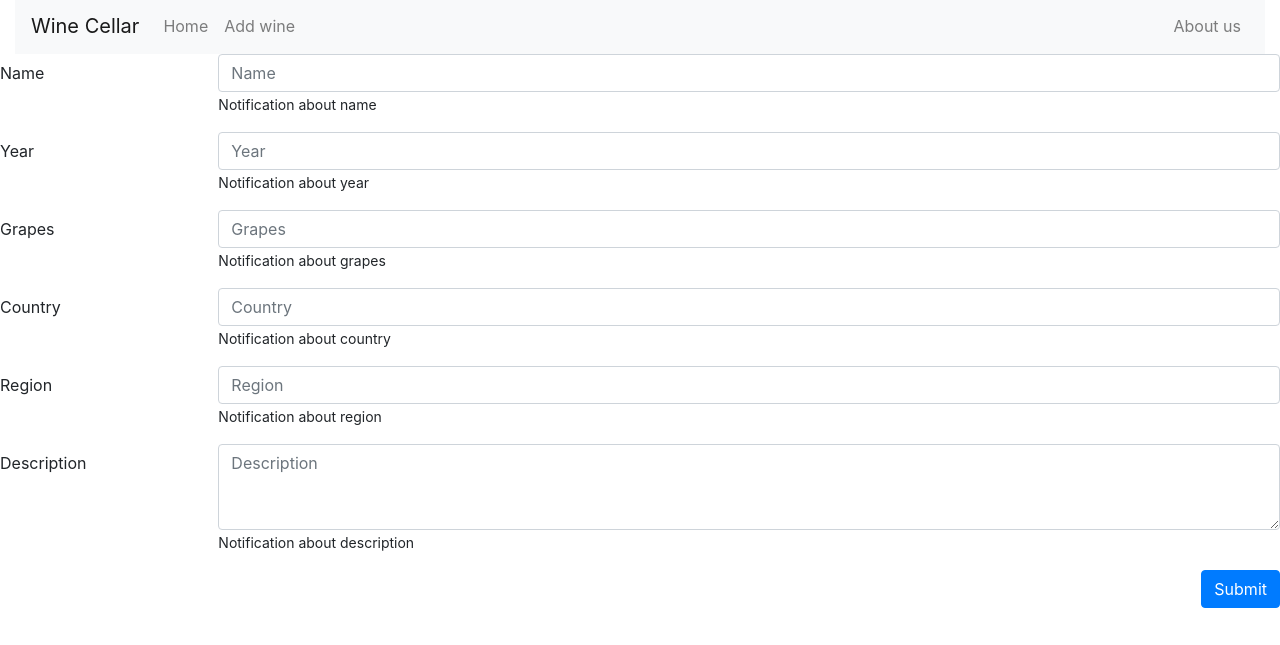
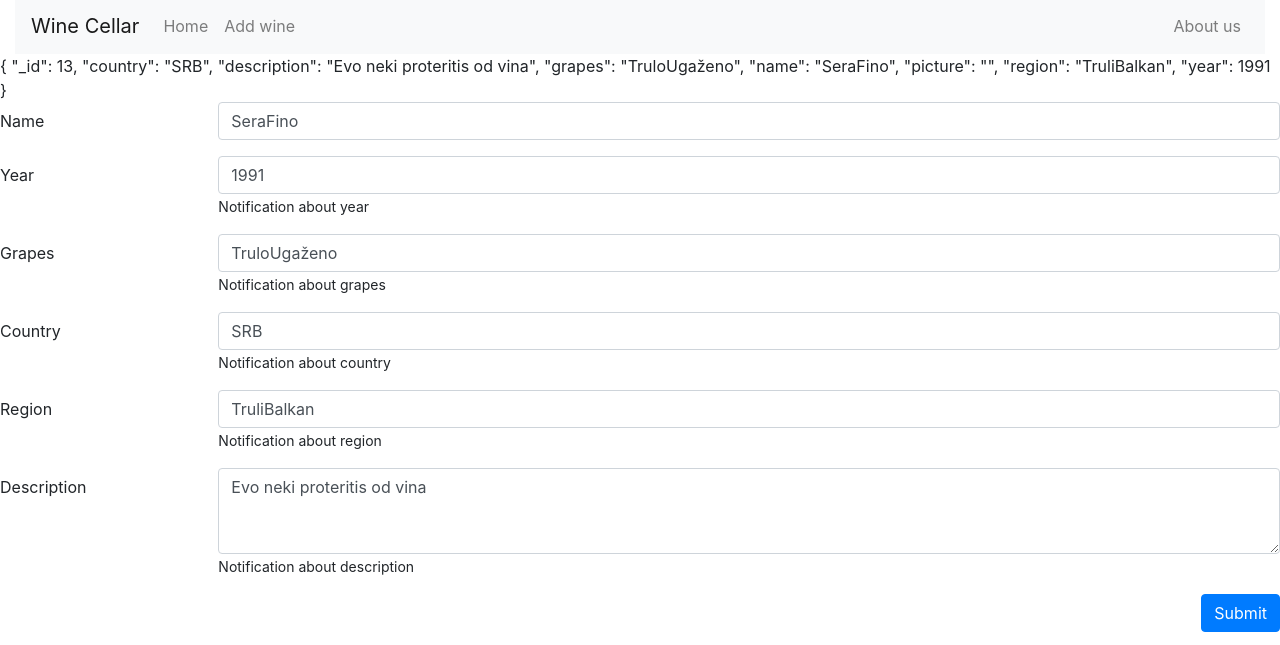
Before and after one commit to Scribtor/ngV2, an Angular app: page /wines/add in a window 1280 px wide. Shown: the part 302-947 px from the top of the page. Before the commit the page ends 926 px from the top, so only its background shows below. Built offline with nearby package versions, Linux system fonts and the light colour scheme.

Commit message:
Template ngForm

```diff
--- a/src/app/app.module.ts
+++ b/src/app/app.module.ts
@@ -10,6 +10,7 @@ import { EditWineComponent } from './wine/edit-wine/edit-wine.component';
 import { SearchFormComponent } from './wine/search-form/search-form.component';
 import { TableComponent } from './wine/table/table.component';
 import { PaginationComponent } from './wine/pagination/pagination.component';
+import { FormsModule, ReactiveFormsModule } from '@angular/forms'
 
 @NgModule({
   declarations: [
@@ -24,6 +25,8 @@ import { PaginationComponent } from './wine/pagination/pagination.component';
   ],
   imports: [
     BrowserModule,
+    FormsModule,
+    ReactiveFormsModule,
     AppRoutingModule
   ],
   providers: [],
@@ -33,3 +36,5 @@ export class AppModule { }
 // Ovo je sve sam Angular generisao.
 // Moja jedina izmena je putanja sa koje zove AppModuleComponent
 // (originalno je bila $cwd/app-routing.module)
+
+// FormsModule i ReactiveFormsModule snippeti za angular automatski imaju kao import deklaraciju --- vrlo zgodno
--- a/src/app/wine/edit-wine/edit-wine.component.html
+++ b/src/app/wine/edit-wine/edit-wine.component.html
@@ -1,16 +1,20 @@
-<form>
+{{ vino | json }}
+<form (ngSubmit)="onSubmit()" #wineForm="ngForm" novalidate>
 	<div class="form-group row">
 		<label for="name" class="col-2 col-form-label">Name</label>
 		<div class="col-10">
-			<input class="form-control" type="text" id="name" placeholder="Name">
-			<small>Notification about name</small>
+            <input class="form-control" type="text" id="name" placeholder="Name" name="name"
+             [(ngModel)]="vino.name" #name="ngModel" required minlength="2">
+            <small *ngIf="name.touched && name.errors?.required" class="text-danger">Wine name is required</small>
+            <small *ngIf="name.touched && name.errors?.minlength" class="text-danger">Wine name is required, and must be at least 2 characters long</small>
 		</div>
-	</div>
+    </div>
 
 	<div class="form-group row">
 		<label for="year" class="col-2 col-form-label">Year</label>
 		<div class="col-10">
-			<input class="form-control" type="number" id="year" placeholder="Year">
+            <input class="form-control" type="number" id="year" placeholder="Year" name="year"
+             [(ngModel)]="vino.year" required>
 			<small>Notification about year</small>
 		</div>
 	</div>
@@ -18,7 +22,8 @@
 	<div class="form-group row">
 		<label for="year" class="col-2 col-form-label">Grapes</label>
 		<div class="col-10">
-			<input class="form-control" type="text" id="grapes" placeholder="Grapes">
+            <input class="form-control" type="text" id="grapes" placeholder="Grapes" name="grapes"
+             [(ngModel)]="vino.grapes" required>
 			<small>Notification about grapes</small>
 		</div>
 	</div>
@@ -26,7 +31,8 @@
 	<div class="form-group row">
 		<label for="country" class="col-2 col-form-label">Country</label>
 		<div class="col-10">
-			<input class="form-control" type="text" id="country" placeholder="Country">
+            <input class="form-control" type="text" id="country" placeholder="Country" name="country"
+             [(ngModel)]="vino.country" required>
 			<small>Notification about country</small>
 		</div>
 	</div>
@@ -34,7 +40,8 @@
 	<div class="form-group row">
 		<label for="region" class="col-2 col-form-label">Region</label>
 		<div class="col-10">
-			<input class="form-control" type="text" id="region" placeholder="Region">
+            <input class="form-control" type="text" id="region" placeholder="Region"  name="region"
+             [(ngModel)]="vino.region" required>
 			<small>Notification about region</small>
 		</div>
 	</div>
@@ -42,7 +49,90 @@
 	<div class="form-group row">
 		<label for="description" class="col-2 col-form-label">Description</label>
 		<div class="col-10">
-			<textarea class="form-control" rows="3" id="description" placeholder="Description"></textarea>
+            <textarea class="form-control" rows="3" id="description" placeholder="Description" name="description"
+             [(ngModel)]="vino.description" required></textarea>
+			<small>Notification about description</small>
+		</div>
+	</div>
+
+	<div class="form-group row float-right">
+		<div class="col-12">
+            <button class="btn btn-primary " type="submit"
+            [disabled]="wineForm.form.invalid">Submit</button>
+		</div>
+	</div>
+</form>
+<!-- form>
+    (
+        .form-group.row>
+        (
+            label.col2.col-form-label[for="name"]{Name}+
+            (
+                .col-10>input.form-control[type="text"][id="name"][placeholder="Name"]+
+                small{Notification about name}
+            )
+        )
+    )
+            *6
+        +.form-group.row.float-right>.col-12>button.btn.btn-primary[type="submit"]{Submit} -->
+
+        <!-- Kad se sve spoji, ovaj iznad izraz zakomentarisan, generiše celu formu,
+        doduše sa istim imenima za kontrole i tekstom unutar njih, ali barem ubrzava proces kuckanja
+        Emmet abbreviations 4ever! -->
+
+<!-- TEMPLATE DRIVEN OBRAZAC -->
+
+<!-- <form>
+	<div class="form-group row">
+		<label for="name" class="col-2 col-form-label">Name</label>
+		<div class="col-10">
+            <input class="form-control" type="text" id="name" placeholder="Name" name="name"
+             [(ngModel)]="vino.name">
+            <small>Notification about name</small>
+		</div>
+    </div>
+
+	<div class="form-group row">
+		<label for="year" class="col-2 col-form-label">Year</label>
+		<div class="col-10">
+            <input class="form-control" type="number" id="year" placeholder="Year" name="year"
+             [(ngModel)]="vino.year">
+			<small>Notification about year</small>
+		</div>
+	</div>
+
+	<div class="form-group row">
+		<label for="year" class="col-2 col-form-label">Grapes</label>
+		<div class="col-10">
+            <input class="form-control" type="text" id="grapes" placeholder="Grapes" name="grapes"
+             [(ngModel)]="vino.grapes">
+			<small>Notification about grapes</small>
+		</div>
+	</div>
+
+	<div class="form-group row">
+		<label for="country" class="col-2 col-form-label">Country</label>
+		<div class="col-10">
+            <input class="form-control" type="text" id="country" placeholder="Country" name="country"
+             [(ngModel)]="vino.country">
+			<small>Notification about country</small>
+		</div>
+	</div>
+
+	<div class="form-group row">
+		<label for="region" class="col-2 col-form-label">Region</label>
+		<div class="col-10">
+            <input class="form-control" type="text" id="region" placeholder="Region"  name="region"
+             [(ngModel)]="vino.region">
+			<small>Notification about region</small>
+		</div>
+	</div>
+
+	<div class="form-group row">
+		<label for="description" class="col-2 col-form-label">Description</label>
+		<div class="col-10">
+            <textarea class="form-control" rows="3" id="description" placeholder="Description" name="description"
+             [(ngModel)]="vino.description"></textarea>
 			<small>Notification about description</small>
 		</div>
 	</div>
@@ -52,4 +142,4 @@
 			<button class="btn btn-primary " type="submit">Submit</button>
 		</div>
 	</div>
-</form>
+</form> -->
--- a/src/app/wine/edit-wine/edit-wine.component.ts
+++ b/src/app/wine/edit-wine/edit-wine.component.ts
@@ -1,5 +1,6 @@
 import { Component, OnInit } from '@angular/core';
 import { Router } from '@angular/router';
+import { Wine } from '../model/wine.model'
 
 @Component({
   selector: 'wcellar-edit-wine',
@@ -7,10 +8,26 @@ import { Router } from '@angular/router';
   styleUrls: ['./edit-wine.component.scss']
 })
 export class EditWineComponent implements OnInit {
+  public vino={
+    _id:13,
+    country:"SRB",
+    description:"Evo neki proteritis od vina",
+    grapes:"TruloUgaženo",
+    name:"SeraFino",
+    picture:"",
+    region:"TruliBalkan",
+    year:1991};
 
   constructor(private rt: Router) { }
+  ngOnInit(): void {
+    console.log(this.vino);
+    console.log(1);
 
-  ngOnInit(): void {
+  }
+  onSubmit()
+  {
+    console.log(JSON.stringify(this.vino));
+
   }
 
 }
```
